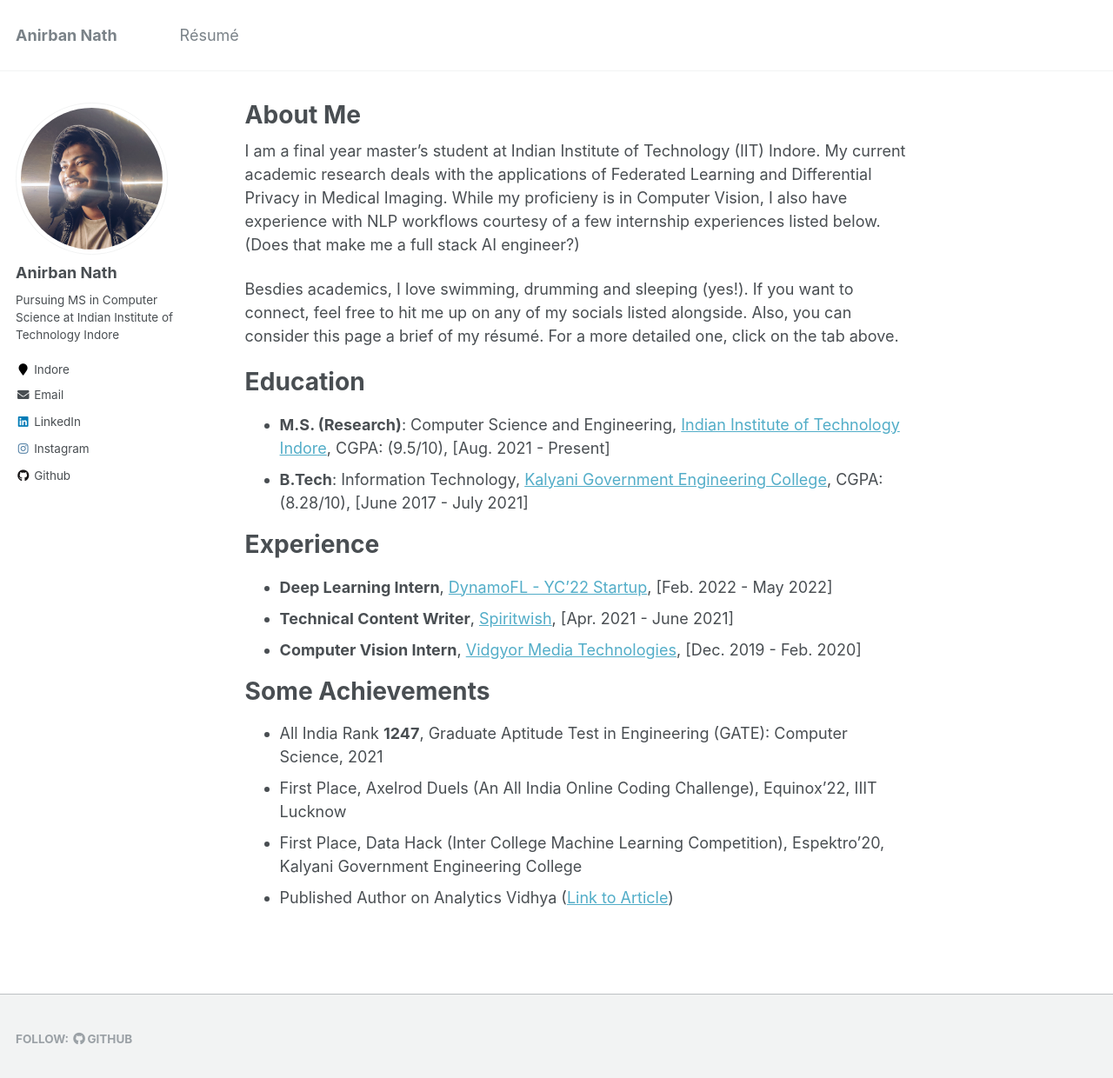
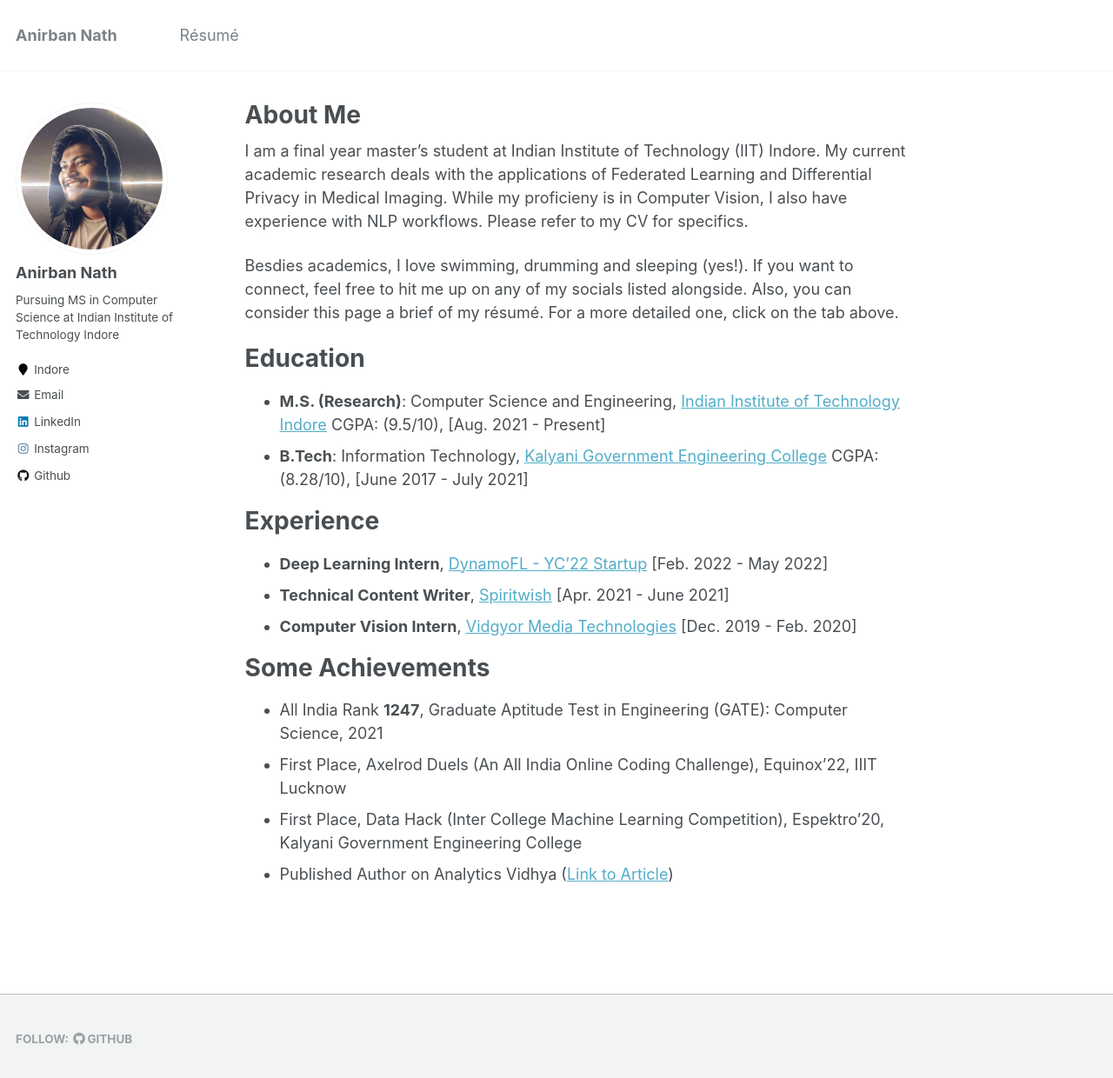
Before and after one commit to anirban-nath/anirban-nath.github.io, a Jekyll site: the page built from _pages/about.md, in a window 1280 px wide and 1253 px high. Shown: the top 1240 px of the window at 87% size. Built offline with Jekyll 4.4.1, drawn with Linux system fonts in a browser that asks for light colours.

Commit message:
Update about.md

```diff
--- a/_pages/about.md
+++ b/_pages/about.md
@@ -7,20 +7,20 @@ redirect_from:
   - /about/
   - /about.html
 ---
-I am a final year master's student at Indian Institute of Technology (IIT) Indore. My current academic research deals with the applications of Federated Learning and Differential Privacy in Medical Imaging. While my proficieny is in Computer Vision, I also have experience with NLP workflows courtesy of a few internship experiences listed below. (Does that make me a full stack AI engineer?)
+I am a final year master's student at Indian Institute of Technology (IIT) Indore. My current academic research deals with the applications of Federated Learning and Differential Privacy in Medical Imaging. While my proficieny is in Computer Vision, I also have experience with NLP workflows. Please refer to my CV for specifics.
 
 Besdies academics, I love swimming, drumming and sleeping (yes!). If you want to connect, feel free to hit me up on any of my socials listed alongside. Also, you can consider this page a brief of my résumé. For a more detailed one, click on the tab above.
 
 Education
 =========
-* **M.S. (Research)**:  Computer Science and Engineering, [Indian Institute of Technology Indore](http://cse.iiti.ac.in/){:target="_blank"}, CGPA: (9.5/10), [Aug. 2021 - Present]
-* **B.Tech**: Information Technology, [Kalyani Government Engineering College](https://www.kgec.edu.in/){:target="_blank"}, CGPA: (8.28/10), [June 2017 - July 2021]
+* **M.S. (Research)**:  Computer Science and Engineering, [Indian Institute of Technology Indore](http://cse.iiti.ac.in/){:target="_blank"} CGPA: (9.5/10), [Aug. 2021 - Present]
+* **B.Tech**: Information Technology, [Kalyani Government Engineering College](https://www.kgec.edu.in/){:target="_blank"} CGPA: (8.28/10), [June 2017 - July 2021]
 
 Experience
 =========
-* **Deep Learning Intern**, [DynamoFL - YC'22 Startup](https://www.dynamofl.com/){:target="_blank"}, [Feb. 2022  - May 2022]
-* **Technical Content Writer**, [Spiritwish](https://www.spiritwish.co/){:target="_blank"}, [Apr. 2021 - June 2021]
-* **Computer Vision Intern**, [Vidgyor Media Technologies](https://vidgyor.com/){:target="_blank"}, [Dec. 2019 - Feb. 2020]
+* **Deep Learning Intern**, [DynamoFL - YC'22 Startup](https://www.dynamofl.com/){:target="_blank"} [Feb. 2022  - May 2022]
+* **Technical Content Writer**, [Spiritwish](https://www.spiritwish.co/){:target="_blank"} [Apr. 2021 - June 2021]
+* **Computer Vision Intern**, [Vidgyor Media Technologies](https://vidgyor.com/){:target="_blank"} [Dec. 2019 - Feb. 2020]
 
 Some Achievements
 ==========================
```
